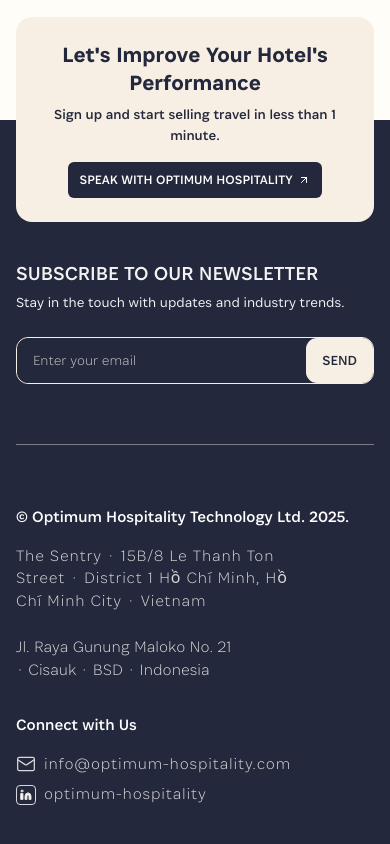
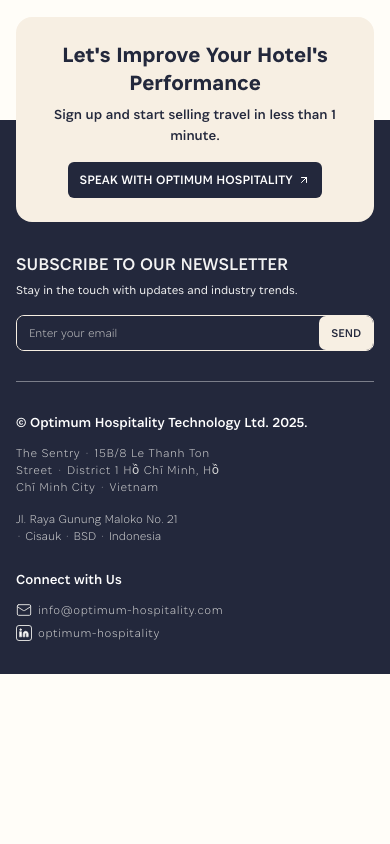
Before and after one commit to optimumhospitality/optimumhospitaity, a React (Vite) app: page / in a window 390 px wide. Shown: the part 10057-10901 px from the top of the page. After the commit the page ends 10731 px from the top, so only its background shows below. Built offline with nearby package versions, Linux system fonts and the light colour scheme.

Commit message:
resolve footer issue

```diff
--- a/src/components/layout/Footer.tsx
+++ b/src/components/layout/Footer.tsx
@@ -97,14 +97,14 @@ export default function Footer() {
 
       {/* Footer Section - Primary/Blue Background */}
       <div className="bg-primary -mt-1">
-        <div className="max-w-[1440px] mx-auto px-4 sm:px-6 md:px-8 lg:px-12 xl:px-[100px] py-10">
+        <div className="max-w-[1440px] mx-auto px-4 min-[500px]:px-3 sm:px-4 min-[750px]:px-6 md:px-8 lg:px-12 xl:px-[100px] py-8 min-[500px]:py-6 sm:py-8 min-[750px]:py-10 md:py-10 lg:py-10">
           {/* Newsletter Row */}
-          <div className="flex flex-col lg:flex-row lg:items-center lg:justify-between gap-6 ">
+          <div className="flex flex-col min-[500px]:flex-row min-[500px]:items-center min-[500px]:justify-between gap-4 min-[500px]:gap-4 sm:gap-5 min-[750px]:gap-6 md:gap-6 lg:gap-6">
             <div>
-              <h3 className=" text-[20px] sm:text-[20px] lg:text-[28px] text-[#F3F3F3] font-normal mb-1">
+              <h3 className="text-[18px] min-[500px]:text-[12px] sm:text-[14px] min-[750px]:text-[18px] md:text-[20px] lg:text-[24px] xl:text-[28px] text-[#F3F3F3] font-normal mb-1 min-[500px]:mb-0.5 sm:mb-1">
                 SUBSCRIBE TO OUR NEWSLETTER
               </h3>
-              <p className="text-[14px] sm:text-[14px] lg:text-[20px] font-[300] text-[#F3F3F3] ">
+              <p className="text-[12px] min-[500px]:text-[9px] sm:text-[10px] min-[750px]:text-[12px] md:text-[14px] lg:text-[18px] xl:text-[20px] font-[300] text-[#F3F3F3]">
                 Stay in the touch with updates and industry trends.
               </p>
             </div>
@@ -112,18 +112,18 @@ export default function Footer() {
             {/* Email Input */}
             <form
               onSubmit={handleSubmit}
-              className="flex flex-col sm:flex-row gap-3 sm:gap-0 w-full sm:w-auto"
+              className="flex flex-col min-[500px]:flex-row gap-3 min-[500px]:gap-0 w-full min-[500px]:w-auto"
             >
-              <div className="flex border-[1px] border-secondary rounded-[12px] w-full sm:w-auto">
+              <div className="flex border-[1px] border-secondary rounded-[8px] min-[500px]:rounded-[6px] sm:rounded-[8px] min-[750px]:rounded-[10px] md:rounded-[12px] w-full min-[500px]:w-auto">
                 <input
                   type="email"
                   required
                   placeholder="Enter your email"
-                  className="px-4 py-3 bg-primary text-white placeholder:text-[#CACACA] text-[14px] sm:text-[14px] lg:text-[16px] rounded-l-[12px] font-[200] focus:outline-none focus:border-white/40 flex-1 sm:flex-none sm:w-[250px] md:w-[300px] min-w-0"
+                  className="px-3 min-[500px]:px-2 sm:px-3 min-[750px]:px-4 md:px-4 py-2 min-[500px]:py-1.5 sm:py-2 min-[750px]:py-2.5 md:py-3 bg-primary text-white placeholder:text-[#CACACA] text-[12px] min-[500px]:text-[9px] sm:text-[10px] min-[750px]:text-[12px] md:text-[14px] lg:text-[16px] rounded-l-[7px] min-[500px]:rounded-l-[5px] sm:rounded-l-[7px] min-[750px]:rounded-l-[9px] md:rounded-l-[11px] font-[200] focus:outline-none focus:border-white/40 flex-1 min-[500px]:flex-none min-[500px]:w-[140px] sm:w-[180px] min-[750px]:w-[220px] md:w-[260px] lg:w-[300px] min-w-0"
                 />
                 <button
                   type="submit"
-                  className="px-4 sm:px-6 py-3 bg-[#F7EFE3] text-primary text-[14px] sm:text-[14px] lg:text-[16px]  border-secondary font-normal rounded-[11px] hover:bg-white/90 transition-colors whitespace-nowrap lg:w-[157px]"
+                  className="px-3 min-[500px]:px-2 sm:px-3 min-[750px]:px-4 md:px-5 lg:px-6 py-2 min-[500px]:py-1.5 sm:py-2 min-[750px]:py-2.5 md:py-3 bg-[#F7EFE3] text-primary text-[12px] min-[500px]:text-[8px] sm:text-[10px] min-[750px]:text-[12px] md:text-[14px] lg:text-[16px] border-secondary font-normal rounded-[7px] min-[500px]:rounded-[5px] sm:rounded-[7px] min-[750px]:rounded-[9px] md:rounded-[11px] hover:bg-white/90 transition-colors whitespace-nowrap min-[500px]:w-auto lg:w-[157px]"
                 >
                   SEND
                 </button>
@@ -132,56 +132,56 @@ export default function Footer() {
           </div>
 
           {/* Horizontal Divider */}
-          <div className="py-[60px]">
+          <div className="py-[30px] min-[500px]:py-[20px] sm:py-[30px] min-[750px]:py-[40px] md:py-[50px] lg:py-[60px]">
             <div className="h-[1px] bg-[#FFFFFF]/40 w-full"></div>
           </div>
 
           {/* Bottom Row */}
-          <div className="flex flex-col lg:flex-row lg:items-start lg:justify-between gap-8">
+          <div className="flex flex-col min-[500px]:flex-row min-[500px]:items-start min-[500px]:justify-between gap-6 min-[500px]:gap-4 sm:gap-6 min-[750px]:gap-8 md:gap-8 lg:gap-8">
             {/* Left - Copyright & Addresses */}
             <div>
-              <p className="text-white text-[16px] font-normal sm:text-[16px] font-normal mb-4">
+              <p className="text-white text-[14px] min-[500px]:text-[10px] sm:text-[12px] min-[750px]:text-[14px] md:text-[16px] font-normal mb-3 min-[500px]:mb-2 sm:mb-3 min-[750px]:mb-4">
                 © Optimum Hospitality Technology Ltd. 2025.
               </p>
-              <div className="flex flex-col sm:flex-row gap-6 sm:gap-12">
-                <div className="text-[16px] text-[#D8D8D8] font-[200] leading-[140%] tracking-[0.05em]">
+              <div className="flex flex-col min-[500px]:flex-row gap-4 min-[500px]:gap-4 sm:gap-6 min-[750px]:gap-8 md:gap-10 lg:gap-12">
+                <div className="text-[12px] min-[500px]:text-[8px] sm:text-[10px] min-[750px]:text-[12px] md:text-[14px] lg:text-[16px] text-[#D8D8D8] font-[200] leading-[140%] tracking-[0.05em]">
                   <p>The Sentry · 15B/8 Le Thanh Ton</p>
                   <p>Street · District 1 Hồ Chí Minh, Hồ</p>
                   <p>Chí Minh City · Vietnam</p>
                 </div>
-                <div className="hidden lg:block w-[0.9px] bg-[#FFFFFF]/40 self-stretch -mr-6"></div>
-                <div className="text-[16px] text-[#D8D8D8] font-[200] leading-[140%]  tracking-[0.05] ml-0">
+                <div className="hidden min-[500px]:block w-[0.9px] bg-[#FFFFFF]/40 self-stretch -mr-2 sm:-mr-4 min-[750px]:-mr-6"></div>
+                <div className="text-[12px] min-[500px]:text-[8px] sm:text-[10px] min-[750px]:text-[12px] md:text-[14px] lg:text-[16px] text-[#D8D8D8] font-[200] leading-[140%] tracking-[0.05]">
                   <p>Jl. Raya Gunung Maloko No. 21</p>
                   <p>· Cisauk · BSD · Indonesia</p>
-                  {/* <p>BSD · Indonesia</p> */}
                 </div>
               </div>
             </div>
 
-            {/* Vertical Divider */}
-
             {/* Right - Connect with Us */}
-            <div className="text-left sm:text-right">
-              <p className="text-white text-[16px] sm:text-[16px] font-normal mb-4">
+            <div className="text-left min-[500px]:text-right">
+              <p className="text-white text-[14px] min-[500px]:text-[10px] sm:text-[12px] min-[750px]:text-[14px] md:text-[16px] font-normal mb-3 min-[500px]:mb-2 sm:mb-3 min-[750px]:mb-4">
                 Connect with Us
               </p>
-              <div className="flex flex-col gap-2 items-start sm:items-end">
+              <div className="flex flex-col gap-1.5 min-[500px]:gap-1 sm:gap-1.5 min-[750px]:gap-2 items-start min-[500px]:items-end">
                 <a
                   href="mailto:info@optimum-hospitality.com"
-                  className="flex flex-row-reverse sm:flex-row items-center text-[16px] text-[#D8D8D8] font-[200] gap-2 leading-[140%] tracking-[0.05em] "
+                  className="flex flex-row-reverse min-[500px]:flex-row items-center text-[12px] min-[500px]:text-[8px] sm:text-[10px] min-[750px]:text-[12px] md:text-[14px] lg:text-[16px] text-[#D8D8D8] font-[200] gap-1.5 min-[500px]:gap-1 sm:gap-1.5 min-[750px]:gap-2 leading-[140%] tracking-[0.05em]"
                 >
                   info@optimum-hospitality.com
-                  <Mail className="w-5 h-5" strokeWidth={1.5} />
+                  <Mail
+                    className="w-4 h-4 min-[500px]:w-3 min-[500px]:h-3 sm:w-3.5 sm:h-3.5 min-[750px]:w-4 min-[750px]:h-4 md:w-4.5 md:h-4.5 lg:w-5 lg:h-5"
+                    strokeWidth={1.5}
+                  />
                 </a>
                 <a
                   href="https://linkedin.com/company/optimum-hospitality"
                   target="_blank"
                   rel="noopener noreferrer"
-                  className="flex flex-row-reverse sm:flex-row items-center text-[16px] text-[#D8D8D8] font-[200] gap-2 leading-[140%] tracking-[0.05em] "
+                  className="flex flex-row-reverse min-[500px]:flex-row items-center text-[12px] min-[500px]:text-[8px] sm:text-[10px] min-[750px]:text-[12px] md:text-[14px] lg:text-[16px] text-[#D8D8D8] font-[200] gap-1.5 min-[500px]:gap-1 sm:gap-1.5 min-[750px]:gap-2 leading-[140%] tracking-[0.05em]"
                 >
                   optimum-hospitality
-                  <span className="border border-[#D8D8D8] rounded-[4px] w-5 h-5 flex items-center justify-center">
-                    <Linkedin className="w-3 h-3 fill-white" />
+                  <span className="border border-[#D8D8D8] rounded-[3px] min-[500px]:rounded-[2px] sm:rounded-[3px] min-[750px]:rounded-[4px] w-4 h-4 min-[500px]:w-3 min-[500px]:h-3 sm:w-3.5 sm:h-3.5 min-[750px]:w-4 min-[750px]:h-4 md:w-4.5 md:h-4.5 lg:w-5 lg:h-5 flex items-center justify-center">
+                    <Linkedin className="w-2.5 h-2.5 min-[500px]:w-2 min-[500px]:h-2 sm:w-2 sm:h-2 min-[750px]:w-2.5 min-[750px]:h-2.5 md:w-3 md:h-3 fill-white" />
                   </span>
                 </a>
               </div>
```
